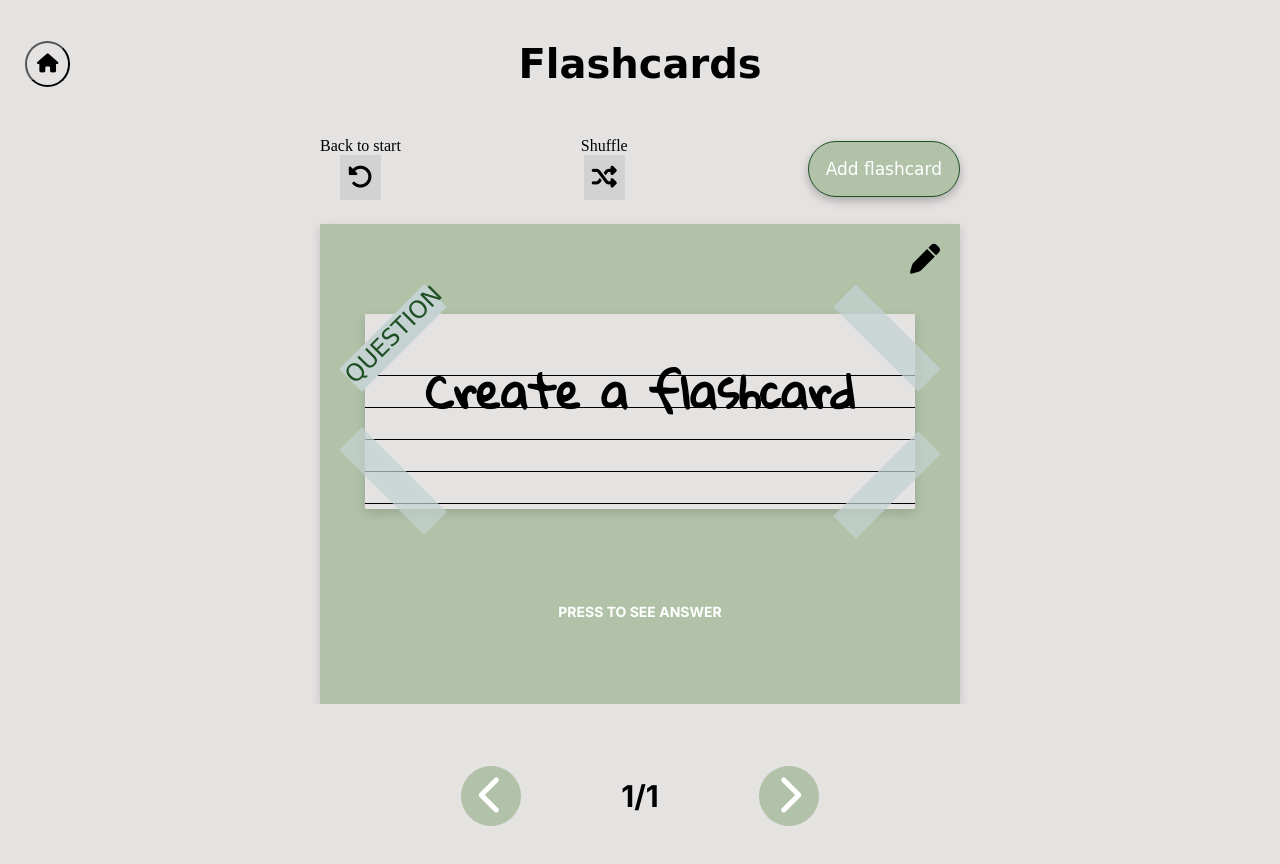
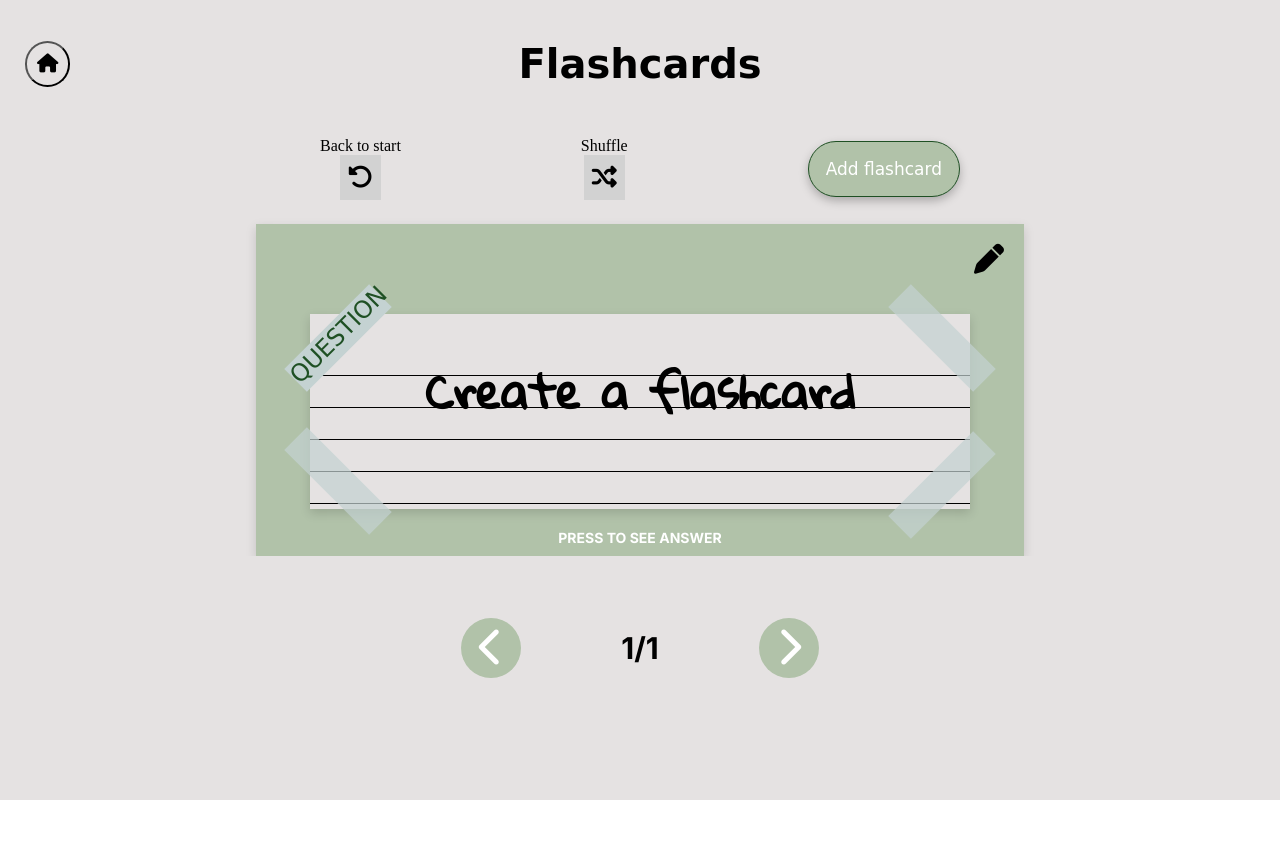
Before and after one commit to Englajanze/Flashcard-MVC, a website built with Vite: page index.html in a window 1280 px wide. After the commit the page ends 800 px from the top, so only its background shows below. Built offline with nearby package versions, Linux system fonts and the light colour scheme; a web font is replaced by a local one.

Commit message:
Update style.css

```diff
--- a/style.css
+++ b/style.css
@@ -305,13 +305,6 @@ html, body, #root {
 }
 
 @media (min-width: 1200px) {
-  .flashcard-div {
-    height: 60%;
-  }
-  .flashcard-paper {
-    width: 50%;
-    height: 100%;
-  }
   .arrow-buttons {
     justify-content: center;
   }
@@ -329,13 +322,8 @@ html, body, #root {
   }
 
   @media (min-width: 992px) {
-    .flashcard-div {
-      height: 60%;
-    }
     .flashcard-paper {
-      width: 50%;
-      height: 100%;
-      max-width: 80vw;
+      max-width: 60vw;
     }
     .arrow-buttons {
       justify-content: center;
```
